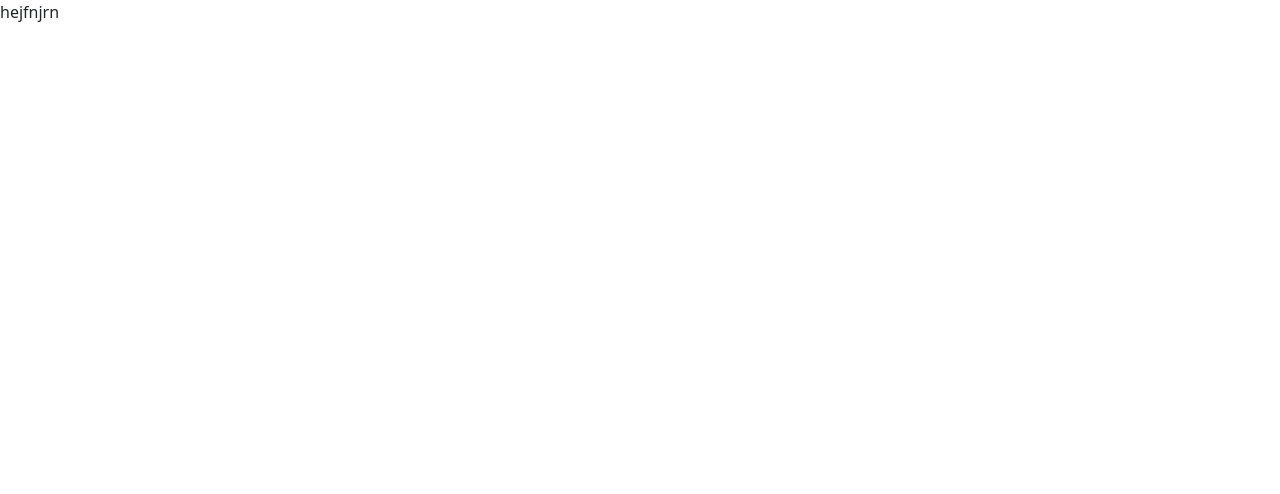
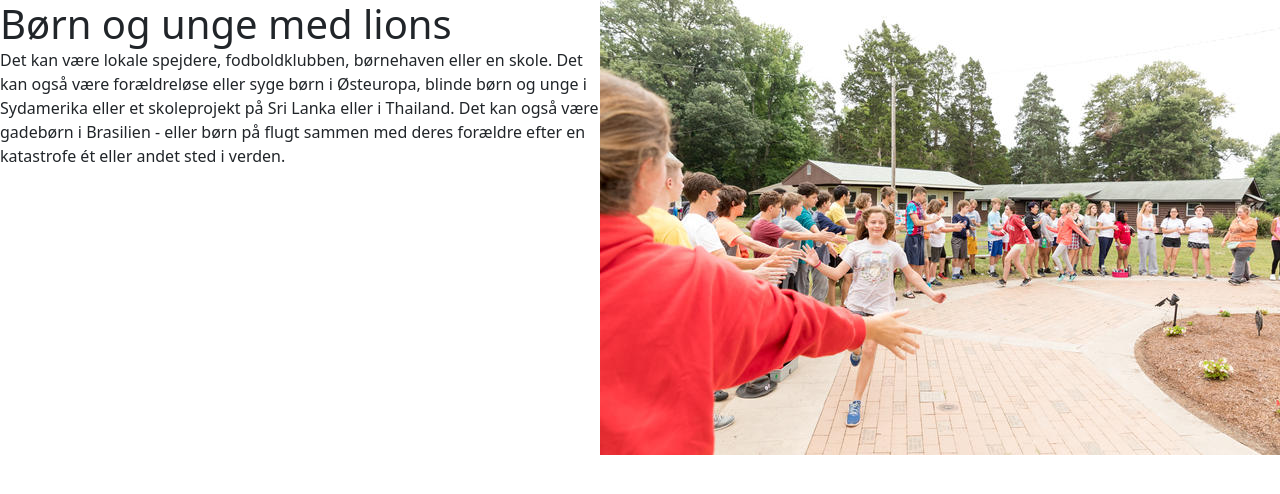
Before and after one commit to Viggohf/Lionprojekt, a website: page index.html in a window 1280 px wide. Drawn offline with nearby package versions, Linux system fonts and the light colour scheme; files that its build step writes are made by us from their sources.

Commit message:
Text og billeder er blevet addet til siden

```diff
--- a/css/styles.scss
+++ b/css/styles.scss
@@ -1,3 +1,4 @@
+
 * {
 	box-sizing: border-box;
 }
@@ -31,3 +32,7 @@ img {
 	max-width: 100%;
 	height: auto;
 }
+
+.presentation{
+	display: flex;
+}
--- a/index.html
+++ b/index.html
@@ -16,8 +16,23 @@
 </head>
 
 <body>
-<p>hejfnjrn</p>
 
+<main>
+	<section class="presentation">
+		<div class="introduction">
+			<div class="intro-text">
+				<h1>Børn og unge med lions</h1>
+				<p>Det kan være lokale spejdere, fodboldklubben, børnehaven eller en skole. Det kan også være forældreløse eller syge børn i Østeuropa, blinde børn og unge i Sydamerika eller et skoleprojekt på Sri Lanka eller i Thailand.
+
+					Det kan også være gadebørn i Brasilien - eller børn på flugt sammen med deres forældre efter en katastrofe ét eller andet sted i verden.</p>
+			</div>
+		</div>
+			<img src="img/lions-4.12-service-youth-youthcamp%20(1).jpg"
+
+
+	</section>
+
+</main>
 
 <script src="node_modules/bootstrap/dist/js/bootstrap.bundle.min.js"></script>
 </body>
```
Also changed, not shown: package.json (+10 -2 lines), img/Lions.jpg (added), img/Lions2.jpg (added), img/lions-4.12-service-youth-youthcamp (1).jpg (added), img/lionsaktiviteter.jpg (added), img/lionsaktiviteter2.jpg (added), img/lionsaktiviteter3.jpg (added), img/om lions.jpg (added), 2 other files.
